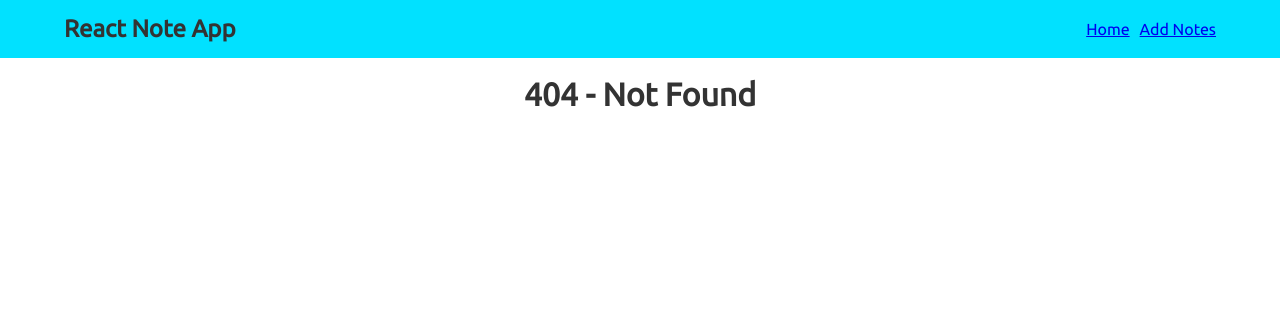
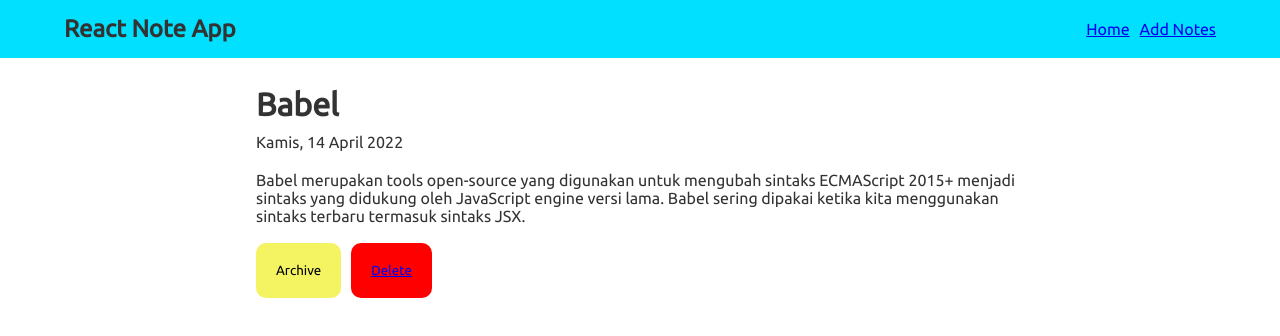
Before and after one commit to calvinadhikang/React-Note-App, a React (Vite) app: page /detail/1 in a window 1280 px wide. Before the commit this address had no page. Shown: the top 336 px of the page. Built offline with nearby package versions, Linux system fonts and the light colour scheme.

Commit message:
add search feature

```diff
--- a/src/App.jsx
+++ b/src/App.jsx
@@ -1,69 +1,12 @@
 import React from "react";
 import Nav from "./components/Nav";
 import { Route, Routes } from "react-router-dom";
-import { HomePage } from "./pages/HomePage";
 import AddPage from "./pages/AddPage";
 import NotFoundPage from "./pages/NotFoundPage";
+import DetailPageWrapper from "./pages/DetailPage";
+import HomePage from "./pages/HomePage";
 
-export class App extends React.Component {
-    constructor(props){
-        super(props);
-        this.state = {
-            key: '',
-        }
-
-        this.addNote = this.addNote.bind(this);
-        this.titleSearch = this.titleSearch.bind(this);
-        this.deleteNote = this.deleteNote.bind(this);
-        this.toggleArchive = this.toggleArchive.bind(this);
-    }
-
-    titleSearch = (e) => {
-        const data = e.target.value;
-        console.log(data)
-
-        this.setState((prev) => ({
-            key: data
-        }))
-    }
-
-    addNote = (title, description) => {
-        const item = {
-            id: +new Date(),
-            title: title,
-            body: description,
-            createdAt: new Date().toISOString(),
-            archived: false
-        }
-
-        this.setState((prevState) => ({
-                data:[...prevState.data, item]
-            })
-        );
-    }
-
-    deleteNote = (id) => {
-        const data = this.state.data.filter((e) => e.id != id)
-        console.log(id)
-        this.setState((prev) => ({
-            data: data
-        }))
-    }
-
-    toggleArchive = (id) => {
-        const data = this.state.data.map((obj) => {
-            if (obj.id == id) {
-                obj.archived = !obj.archived
-            }
-
-            return obj;
-        })
-        this.setState(() => ({
-            data: data
-        }))
-    }
-
-    render(){
+export default function App () {
     return(
         <>
             <Nav></Nav>
@@ -71,21 +14,9 @@ export class App extends React.Component {
             <Routes>
                 <Route path="/" element={<HomePage/>} />
                 <Route path="/add" element={<AddPage/>} />
+                <Route path="/detail/:id" element={<DetailPageWrapper/>} />
                 <Route path="/*" element={<NotFoundPage/>}/>
             </Routes>
-
-                {/* <h2 id="AddNotes">Add Notes</h2>
-                <div className="center-flex">
-                    <Form addNote={this.addNote}/>
-                </div>
-
-                <Content data={this.state.data.filter(item => item.archived == false && item.title.toLowerCase().includes(this.state.key.toLowerCase()))}
-                onDelete={this.deleteNote} toggleArchive={this.toggleArchive}>Active Notes</Content>
-                <Content
-                data={this.state.data.filter(item => item.archived == true && item.title.toLowerCase().includes(this.state.key.toLowerCase()))}
-                onDelete={this.deleteNote} toggleArchive={this.toggleArchive}>Archived Notes</Content>
-                <br></br> */}
         </>
     );
 }
-}
--- a/src/components/Form.jsx
+++ b/src/components/Form.jsx
@@ -9,7 +9,7 @@ export default class Form extends React.Component {
             desc: "",
             errTitle: "",
             errDesc: ""
-        }
+        };
 
         this.titleChange = this.titleChange.bind(this);
         this.descChange = this.descChange.bind(this);
--- a/src/main.css
+++ b/src/main.css
@@ -163,6 +163,13 @@ nav > h1 {
     margin-bottom: 10px;
 }
 
+.btn {
+    padding: 20px;
+    border: 0px;
+    border-radius: 10px;
+    margin-bottom: 10px;
+}
+
 .btn-archive {
     background-color: rgb(244, 244, 99);
 }
--- a/src/main.jsx
+++ b/src/main.jsx
@@ -1,8 +1,8 @@
 import React from 'react'
 import ReactDOM from 'react-dom/client'
-import { App } from './App'
 import './main.css'
 import { BrowserRouter } from 'react-router-dom'
+import App from './App'
 
 ReactDOM.createRoot(document.getElementById('root')).render(
     <React.StrictMode>
--- a/src/pages/AddPage.jsx
+++ b/src/pages/AddPage.jsx
@@ -2,7 +2,6 @@ import React from "react";
 import Form from "../components/Form";
 
 export default function AddPage () {
-
     return(
         <>
             <h2 id="AddNotes">Add Notes</h2>
--- /dev/null
+++ b/src/pages/DetailPage.jsx
@@ -0,0 +1,54 @@
+import { useParams, Link } from "react-router-dom"
+import PropTypes from 'prop-types';
+import { deleteData, getById, showFormattedDate, toggleArchive } from "../utils/data";
+import React from "react";
+
+function DetailPageWrapper(){
+    const {id} = useParams();
+    return <DetailPage id={parseInt(id)} />
+}
+
+class DetailPage extends React.Component {
+    constructor(props){
+        super(props);
+        this.state = getById(props.id);
+
+        this.handleArchive = this.handleArchive.bind(this);
+        this.handleDelete = this.handleDelete.bind(this);
+    }
+
+    handleArchive = () => {
+        toggleArchive(this.state.id);
+        this.setState(getById(this.state.id));
+    }
+
+    handleDelete = () => {
+        deleteData(this.state.id);
+    }
+
+    render(){
+        return(
+            <div className="content">
+                <br />
+                <h1>{this.state.title}</h1>
+                <p><i>{this.state.archived && "Archived"}</i></p>
+                <p className="notes-body">{showFormattedDate(this.state.createdAt)}</p>
+                <p>{this.state.body}</p>
+                <br />
+                <div style={{ display: "flex", gap: 10 }}>
+                    <button
+                        onClick={this.handleArchive}
+                        className={`btn ${this.state.archived ? 'btn-unarchive' : 'btn-archive'}`}
+                    >{ this.state.archived ? 'Un-Archive' : 'Archive' }</button>
+                    <button onClick={this.handleDelete} className="btn btn-delete"><Link to="/">Delete</Link></button>
+                </div>
+            </div>
+        )
+    }
+}
+
+DetailPage.propTypes = {
+    id: PropTypes.number.isRequired
+}
+
+export default DetailPageWrapper
--- a/src/pages/HomePage.jsx
+++ b/src/pages/HomePage.jsx
@@ -1,71 +1,34 @@
 import React from "react";
 import { getData } from "../utils/data";
-import Content from "../components/ListNotes";
 import ListNotes from "../components/ListNotes";
-import { useNavigate } from "react-router-dom";
+import { useSearchParams } from "react-router-dom";
 
-export class HomePage extends React.Component {
-    constructor(props){
-        super(props);
-        this.state = {
-            key: '',
-            archivedData: getData(true),
-            unarchivedData: getData()
+export default function HomePage () {
+    const [searchParams, setSearchParams] = useSearchParams();
+    const key = searchParams.get('key') ? searchParams.get('key') : '';
+
+    const titleSearch = (e) => {
+        const data = e.target.value;
+        setSearchParams({ key: data});
     }
 
-        this.titleSearch = this.titleSearch.bind(this);
-    }
 
-    titleSearch = (e) => {
-        const data = e.target.value;
-        console.log(data)
-
-        this.setState((prev) => ({
-            key: data
-        }))
-    }
-
-    deleteNote = (id) => {
-        const data = this.state.data.filter((e) => e.id != id)
-        console.log(id)
-        this.setState((prev) => ({
-            data: data
-        }))
-    }
-
-    toggleArchive = (id) => {
-        const data = this.state.data.map((obj) => {
-            if (obj.id == id) {
-                obj.archived = !obj.archived
-            }
-
-            return obj;
-        })
-        this.setState(() => ({
-            data: data
-        }))
-    }
-
-    render(){
     return(
         <>
             <center>
                 <br />
                 <h4>Search By Title</h4>
-                    <input type="text" className="search" placeholder="Search" value={this.state.key}
-                    onChange={(e) => this.titleSearch(e)}/>
+                <input type="text" className="search" placeholder="Search" value={key}
+                onChange={(e) => titleSearch(e)}/>
             </center>
 
             <ListNotes
-                data={this.state.unarchivedData.filter(item => item.title.toLowerCase().includes(this.state.key.toLowerCase()))}
-                detailClick={this.viewDetail}
+            data={getData().filter(item => item.title.toLowerCase().includes(key.toLowerCase()))}
             >Active Notes</ListNotes>
 
             <ListNotes
-                data={this.state.archivedData.filter(item => item.title.toLowerCase().includes(this.state.key.toLowerCase()))}
-                detailClick={this.viewDetail}
+            data={getData(true).filter(item => item.title.toLowerCase().includes(key.toLowerCase()))}
             >Archived Notes</ListNotes>
         </>
     )
 }
-}
--- a/src/utils/data.js
+++ b/src/utils/data.js
@@ -69,4 +69,20 @@ const getData = (archived = false) => {
     return data.filter(item => item.archived == archived);
 }
 
-export { getData, showFormattedDate, addData };
+const getById = (id) => {
+    const idx = data.findIndex(item => item.id == id);
+    return data[idx];
+}
+
+const toggleArchive = (id) => {
+    const idx = data.findIndex(item => item.id == id);
+    data[idx].archived = !data[idx].archived
+    console.log(data)
+}
+
+const deleteData = (id) => {
+    const idx = data.findIndex(item => item.id == id);
+    data.splice(idx, 1)
+}
+
+export { getData, showFormattedDate, addData, getById, toggleArchive, deleteData };
```
Lines whose indentation alone changed are shown as unchanged.
